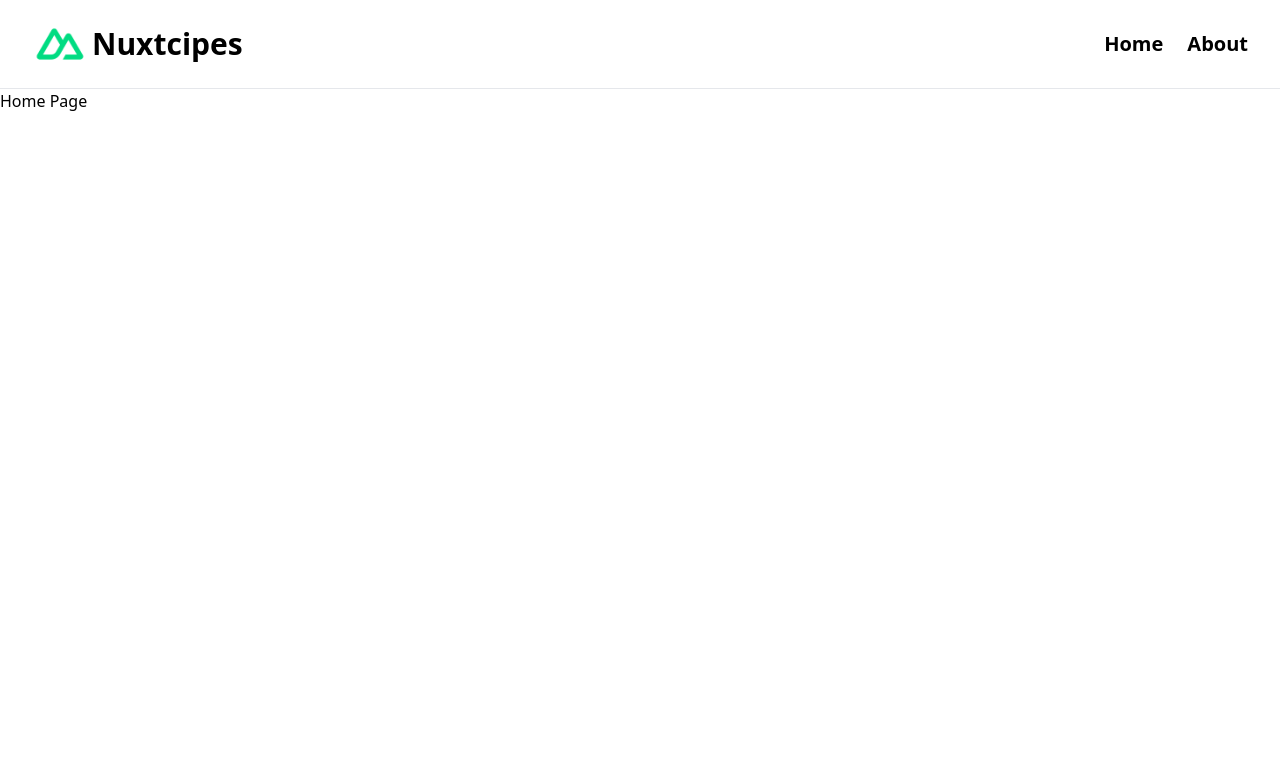
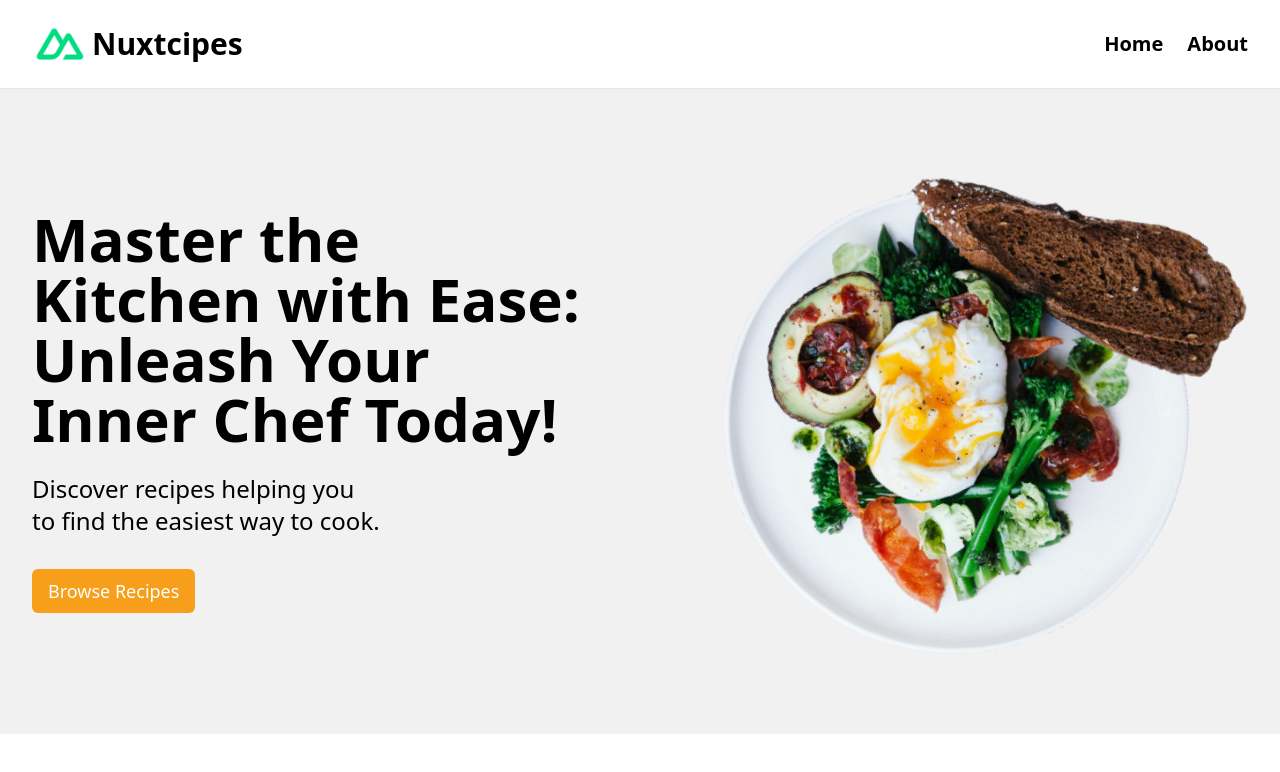
Before and after one commit to sfauzi/receipe, a Nuxt app: page / in a window 1280 px wide. Shown: the top 772 px of the page. Built offline with nearby package versions, Linux system fonts and the light colour scheme.

Commit message:
refactor: :recycle: hero section

```diff
--- a/app/pages/index.vue
+++ b/app/pages/index.vue
@@ -4,8 +4,25 @@
 
 <template>
 
-    <div>
-        <h1>Home Page</h1>
-    </div>
-
+    <main>
+        <section class="bg-[#f1f1f1]">
+            <div class="container flex flex-col lg:flex-row items-center py-20 gap-10">
+                <div class="flex-1 order-2 lg:order-1 text-center lg:text-left">
+                    <h1 class="text-4xl lg:text-6xl font-extrabold mb-6 text-balance">
+                        Master the Kitchen with Ease: Unleash Your Inner Chef Today!
+                    </h1>
+                    <p class="text-xl lg:text-2xl mb-8 text-balance">
+                        Discover recipes helping you to find the easiest way to cook.
+                    </p>
+                    <button class="px-4 py-2 text-white self-start bg-dodgeroll-gold rounded-md text-lg cursor-pointer">
+                        Browse Recipes
+                    </button>
+                </div>
+                <div class="flex-1 order-1 lg:order-2">
+                    <NuxtImg sizes="xs:100vw sm:667px" densities="x1" format="webp" src="/nuxt-course-hero.png"
+                        alt="" />
+                </div>
+            </div>
+        </section>
+    </main>
 </template>
```
Also changed, not shown: public/nuxt-course-hero.png (added).
